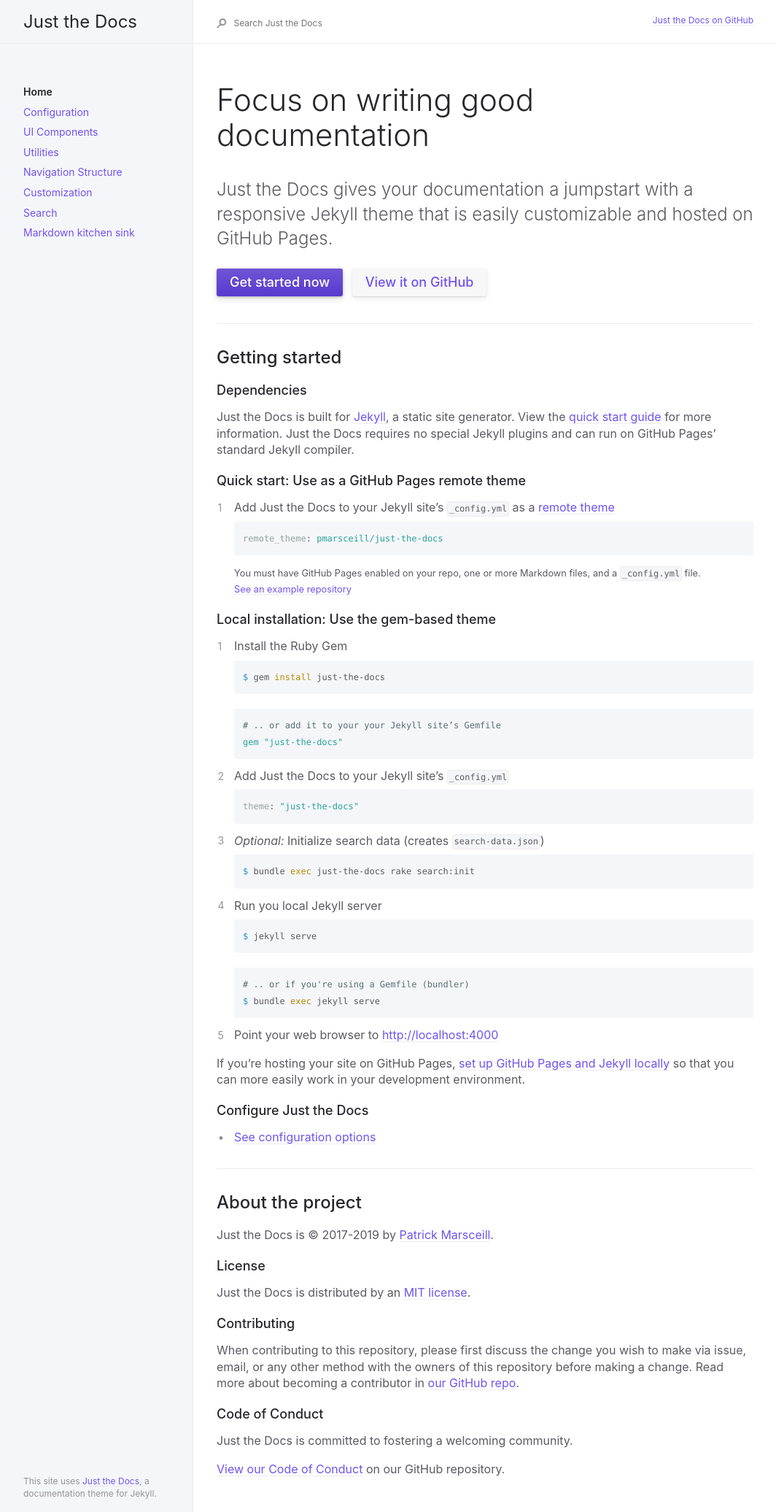
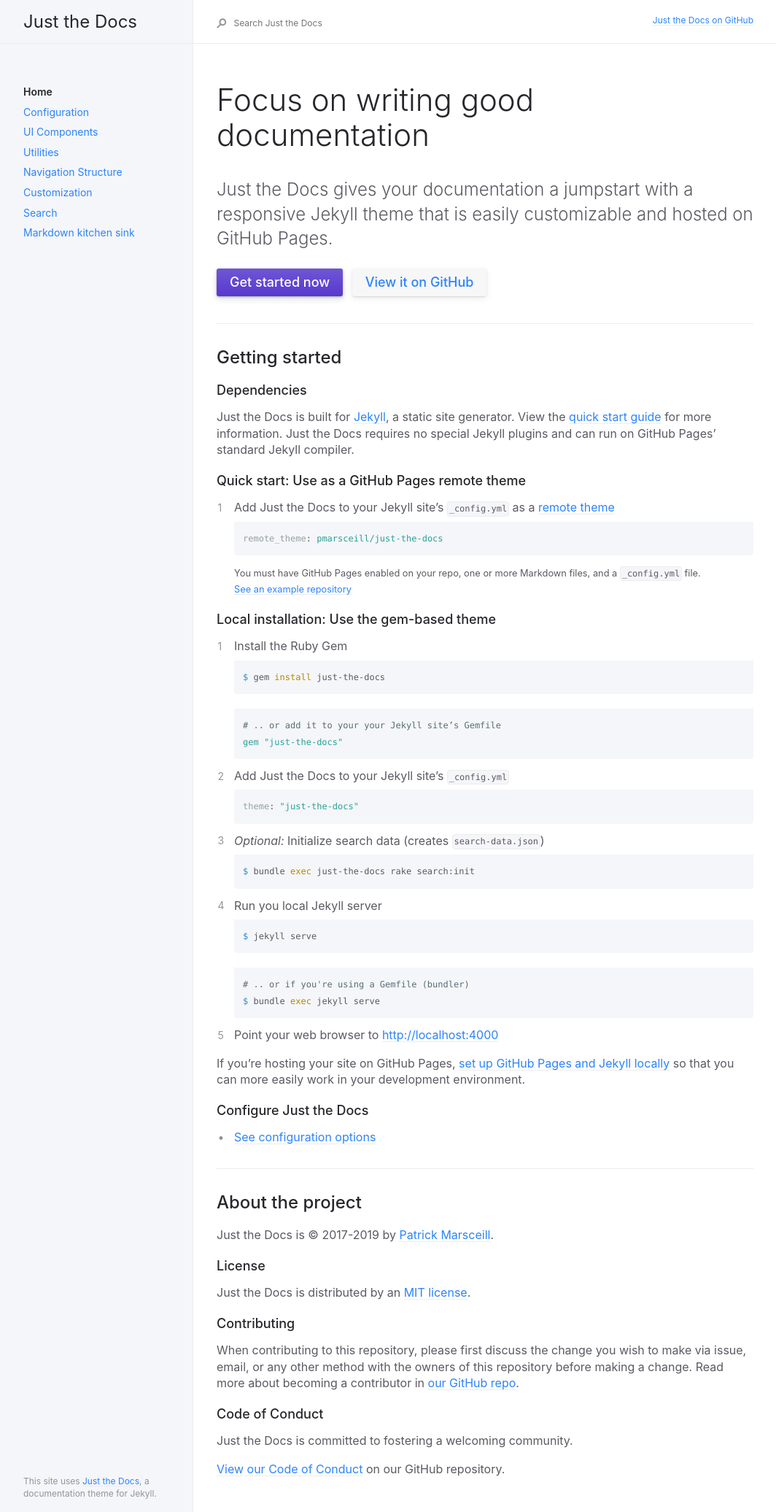
Before and after one commit to olegchorny/olegchorny.github.io, a Jekyll site: the page built from index.md, in a window 1280 px wide. Shown: the whole page at 73% size, without its empty margins (91-1155 px from the left). Built offline with Jekyll 4.4.1, drawn with Linux system fonts in a browser that asks for light colours.

Commit message:
Update custom.scss

```diff
--- a/_sass/custom/custom.scss
+++ b/_sass/custom/custom.scss
@@ -48,7 +48,7 @@
 // $body-heading-color: $grey-dk-300 !default;
 // $nav-child-link-color: $grey-dk-100 !default;
 // $link-color: $purple-000 !default;
-$link-color: $blue-000 !default;
+$link-color: $blue-000;
 // $btn-primary-color: $purple-100 !default;
 // $base-button-color: #f7f7f7 !default;
 //
```
